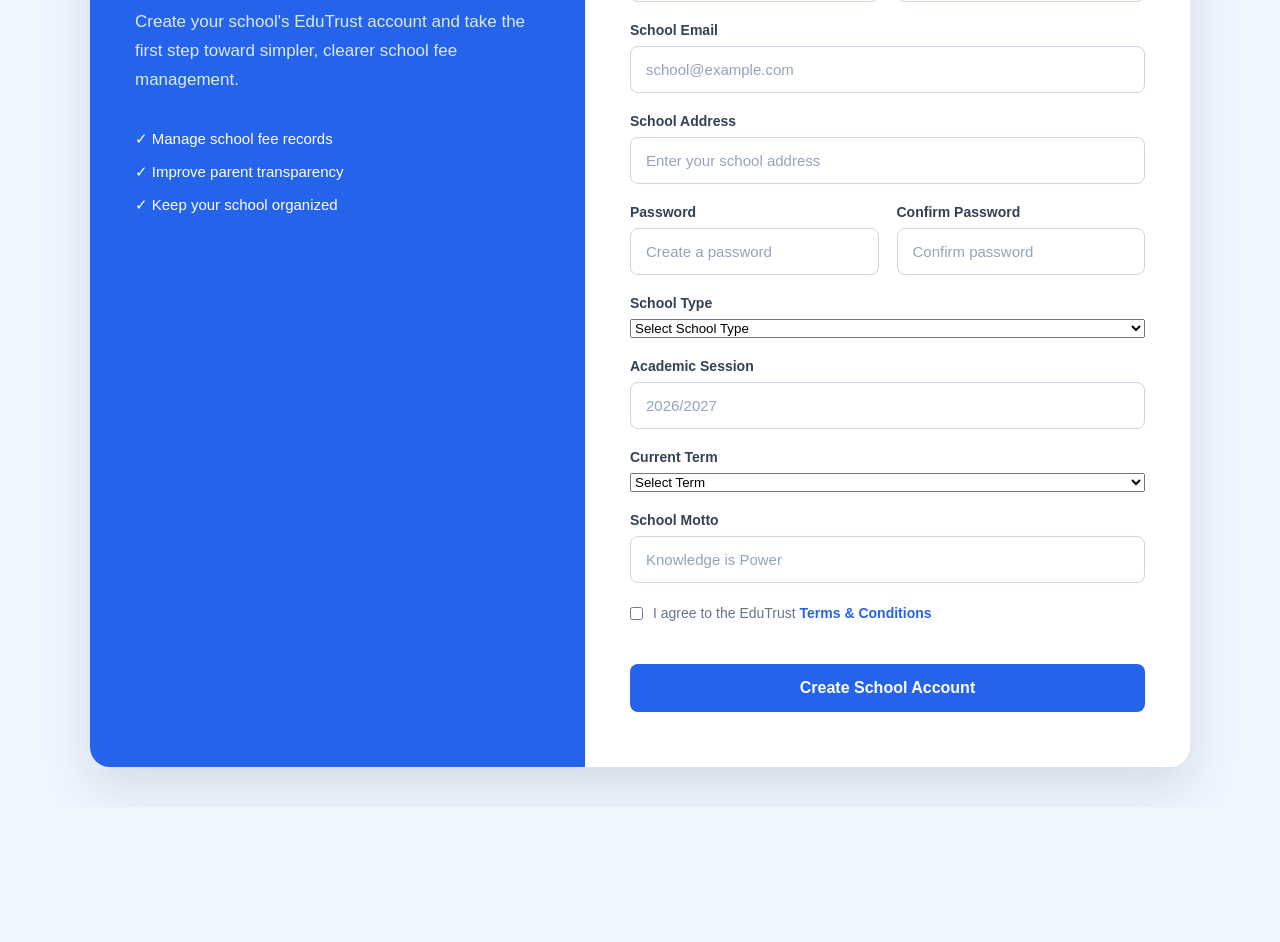
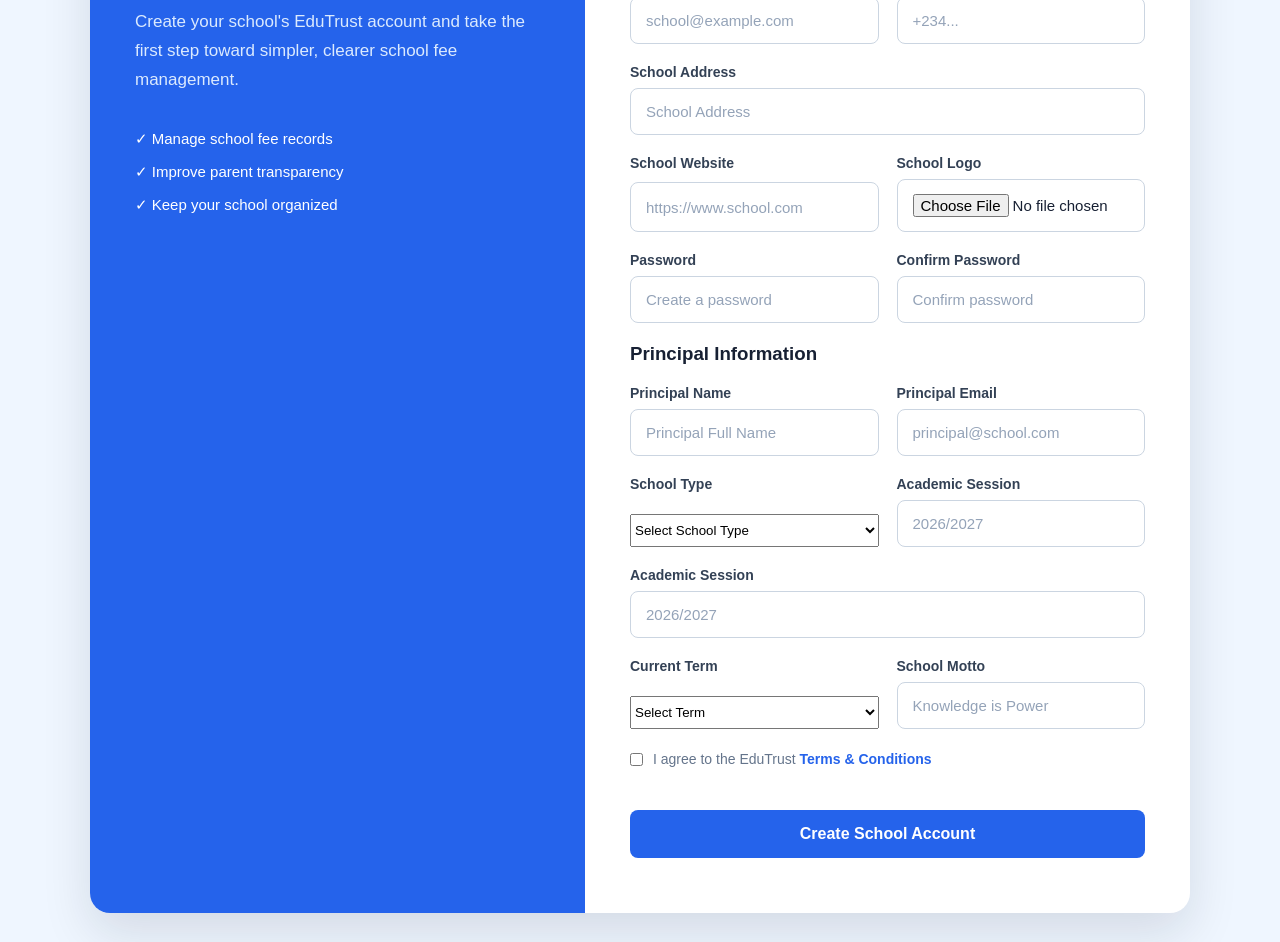
Before and after one commit to ABDUL-cel/EduTrust-, a plain HTML site: page register.html in a window 1280 px wide. Shown: the part 345-1287 px from the top of the page. Before the commit the page ends 1152 px from the top, so only its background shows below. Drawn offline with Linux system fonts and the light colour scheme.

Commit message:
Restructure registering form

```diff
--- a/register.html
+++ b/register.html
@@ -74,101 +74,86 @@
 
                 </div>
 
-
 <form id="registerForm">
 
+    <h3 class="section-title">School Information</h3>
 
     <div class="form-group">
-
-                        <label for="school-name">
-                            School Name
-                        </label>
-
+        <label for="school-name">School Name</label>
         <input
             type="text"
             id="school-name"
-                            name="school-name"
-                            placeholder="Enter your school name"
+            placeholder="Enter School Name"
             required
         >
+    </div>
 
+    <div class="form-row">
+
+        <div class="form-group">
+            <label for="school-email">School Email</label>
+            <input
+                type="email"
+                id="school-email"
+                placeholder="school@example.com"
+                required
+            >
+        </div>
+
+        <div class="form-group">
+            <label for="phone">Phone Number</label>
+            <input
+                type="tel"
+                id="phone"
+                placeholder="+234..."
+                required
+            >
+        </div>
+
+    </div>
+
+    <div class="form-group">
+        <label for="address">School Address</label>
+        <input
+            type="text"
+            id="address"
+            placeholder="School Address"
+            required
+        >
     </div>
 
 
         <div class="form-row">
 
-
     <div class="form-group">
 
-                            <label for="owner-name">
-                                Owner / Admin Name
+        <label for="school-website">
+            School Website
         </label>
 
         <input
-                                type="text"
-                                id="owner-name"
-                                name="owner-name"
-                                placeholder="Your full name"
-                                required
+            type="url"
+            id="school-website"
+            placeholder="https://www.school.com"
         >
 
     </div>
 
-
     <div class="form-group">
 
-                            <label for="phone">
-                                Phone Number
+        <label for="school-logo">
+            School Logo
         </label>
 
         <input
-                                type="tel"
-                                id="phone"
-                                name="phone"
-                                placeholder="08012345678"
-                                required
+            type="file"
+            id="school-logo"
+            accept="image/*"
         >
 
     </div>
 
-
         </div>
-
-
-                    <div class="form-group">
-
-                        <label for="email">
-                            School Email
-                        </label>
-
-                        <input
-                            type="email"
-                            id="email"
-                            name="email"
-                            placeholder="school@example.com"
-                            required
-                        >
-
-                    </div>
-
-
-                    <div class="form-group">
-
-                        <label for="address">
-                            School Address
-                        </label>
-
-                        <input
-                            type="text"
-                            id="address"
-                            name="address"
-                            placeholder="Enter your school address"
-                            required
-                        >
-
-                    </div>
-
-
                     <div class="form-row">
 
 
@@ -208,24 +193,82 @@
 
                     </div>
 
+<h3 class="section-title">
+    Principal Information
+</h3>
 
+<div class="form-row">
 
     <div class="form-group">
+
+        <label for="principal-name">
+            Principal Name
+        </label>
+
+        <input
+            type="text"
+            id="principal-name"
+            placeholder="Principal Full Name"
+            required
+        >
+
+    </div>
+
+    <div class="form-group">
+
+        <label for="principal-email">
+            Principal Email
+        </label>
+
+        <input
+            type="email"
+            id="principal-email"
+            placeholder="principal@school.com"
+            required
+        >
+
+    </div>
+
+</div>
+
+                    <div class="form-row">
+
+    <div class="form-group">
+
         <label for="school-type">School Type</label>
 
         <select id="school-type" required>
+
             <option value="">Select School Type</option>
-        <option value="Nursery">Nursery</option>
+
             <option value="Primary">Primary</option>
+
             <option value="Secondary">Secondary</option>
-        <option value="Nursery & Primary">Nursery & Primary</option>
-        <option value="Primary & Secondary">Primary & Secondary</option>
-        <option value="Nursery, Primary & Secondary">
-            Nursery, Primary & Secondary
-        </option>
+
+            <option value="Tertiary">Tertiary</option>
+
+            <option value="Combined">Combined</option>
+
         </select>
+
     </div>
 
+    <div class="form-group">
+
+        <label for="academic-session">
+            Academic Session
+        </label>
+
+        <input
+            type="text"
+            id="academic-session"
+            placeholder="2026/2027"
+            required
+        >
+
+    </div>
+
+                    </div>
 
                     <div class="form-group">
     <label for="academic-session">
@@ -239,21 +282,30 @@
         required
     >
                     </div>
+<div class="form-row">
 
     <div class="form-group">
+
         <label for="current-term">
             Current Term
         </label>
 
         <select id="current-term" required>
+
             <option value="">Select Term</option>
-        <option value="First Term">First Term</option>
-        <option value="Second Term">Second Term</option>
-        <option value="Third Term">Third Term</option>
+
+            <option value="1st Term">1st Term</option>
+
+            <option value="2nd Term">2nd Term</option>
+
+            <option value="3rd Term">3rd Term</option>
+
         </select>
+
     </div>
 
     <div class="form-group">
+
         <label for="school-motto">
             School Motto
         </label>
@@ -263,7 +315,11 @@
             id="school-motto"
             placeholder="Knowledge is Power"
         >
+
     </div>
+
+</div>
+
                     <label class="terms">
 
                         <input
```
Lines whose indentation alone changed are shown as unchanged.
